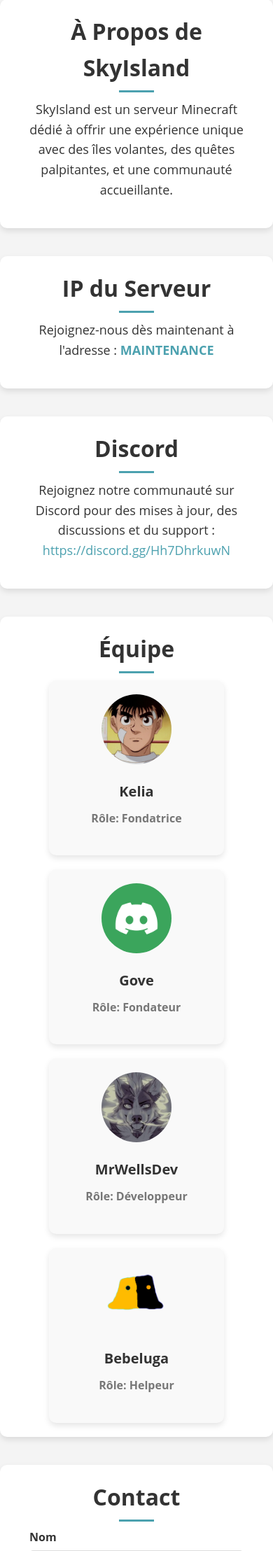
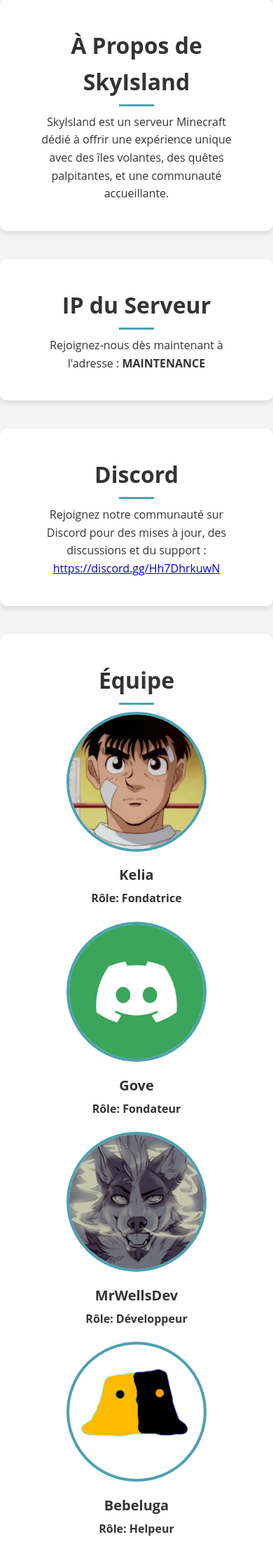
Before and after one commit to skyisland-minecraft/https-skyisland-minecraft.github.io-, a PHP site: page / in a window 390 px wide. Shown: the part 913-3129 px from the top of the page at 70% size. Run offline with PHP 8.4, Linux system fonts and the light colour scheme.

Commit message:
Update styles.css

```diff
--- a/styles.css
+++ b/styles.css
@@ -68,9 +68,9 @@
     text-align: center;
 }
 
-.home {
-    background: url('path/to/your/background.jpg') no-repeat center center/cover;
-    background-color: #333; /* Ajouter cette ligne pour une couleur de fond plus foncée */
+/* Home Section with Background Image */
+#home {
+    background: url('/mnt/data/image.png') no-repeat center center/cover;
     color: #fff;
     height: 100vh;
     display: flex;
@@ -80,14 +80,13 @@
     text-shadow: 2px 2px 4px rgba(0, 0, 0, 0.5);
 }
 
-
-.home h2 {
+#home h2 {
     font-size: 48px;
     margin-bottom: 20px;
     animation: fadeInDown 2s ease-in-out;
 }
 
-.home p {
+#home p {
     font-size: 24px;
     animation: fadeInUp 2s ease-in-out;
 }
@@ -134,75 +133,43 @@
     height: 3px;
     background: #4ca1af;
     position: absolute;
+    bottom: -10px;
     left: 50%;
     transform: translateX(-50%);
-    bottom: -10px;
-}
-
-p {
-    font-size: 18px;
-    line-height: 1.6;
-    margin-bottom: 20px;
-}
-
-strong {
-    color: #4ca1af;
-}
-
-a {
-    color: #4ca1af;
-    text-decoration: none;
-}
-
-a:hover {
-    text-decoration: underline;
-}
-
-/* Team Section Styling */
-.team {
-    text-align: left;
 }
 
 .team-members {
     display: flex;
     flex-wrap: wrap;
+    gap: 20px;
     justify-content: center;
-    gap: 20px;
 }
 
 .team-member {
-    background: #f9f9f9;
-    border-radius: 10px;
-    padding: 20px;
     text-align: center;
-    width: 250px;
-    box-shadow: 0 4px 8px rgba(0, 0, 0, 0.1);
-    transition: transform 0.3s ease, box-shadow 0.3s ease;
-}
-
-.team-member:hover {
-    transform: translateY(-10px);
-    box-shadow: 0 6px 12px rgba(0, 0, 0, 0.15);
+    max-width: 200px;
 }
 
 .team-member img {
+    width: 100%;
     border-radius: 50%;
-    width: 100px;
-    height: 100px;
-    margin-bottom: 15px;
+    border: 4px solid #4ca1af;
 }
 
 .team-member h3 {
+    margin-top: 10px;
     font-size: 20px;
-    margin-bottom: 10px;
 }
 
 .team-member p {
+    margin-top: 5px;
     font-size: 16px;
-    color: #777;
 }
 
-/* Contact Form Styling */
+.role-bold {
+    font-weight: bold;
+}
+
 form {
     display: flex;
     flex-direction: column;
@@ -212,165 +179,111 @@
 .form-group {
     display: flex;
     flex-direction: column;
-    align-items: flex-start;
+    text-align: left;
+}
+
+form input, form textarea {
+    padding: 10px;
+    font-size: 16px;
+    border: 2px solid #ccc;
+    border-radius: 5px;
     width: 100%;
 }
 
-.form-group label {
-    margin-bottom: 5px;
-    font-weight: bold;
-}
-
-.form-group input, .form-group textarea {
-    width: 100%;
+form button {
     padding: 10px;
-    border: 1px solid #ddd;
-    border-radius: 5px;
     font-size: 16px;
-}
-
-.form-group textarea {
-    resize: vertical;
-    height: 150px;
-}
-
-form button {
-    padding: 10px 20px;
     background: #4ca1af;
     color: #fff;
     border: none;
     border-radius: 5px;
     cursor: pointer;
-    transition: background 0.3s ease;
 }
 
 form button:hover {
-    background: #3b8c9e;
+    background: #2c3e50;
 }
 
-/* Footer Styling */
 footer {
-    background: #333;
+    background: #2c3e50;
     color: #fff;
+    padding: 20px 0;
     text-align: center;
-    padding: 20px 0;
-    margin-top: 40px;
+    position: relative;
 }
 
 footer p {
     margin: 0;
 }
 
-/* Bouton de retour en haut */
-#scrollToTop {
-    display: none;
-    position: fixed;
+footer #scrollToTop {
+    position: absolute;
+    right: 20px;
     bottom: 20px;
-    right: 20px;
     padding: 10px;
-    background: #333;
+    background: #4ca1af;
     color: #fff;
     border: none;
-    border-radius: 5px;
+    border-radius: 50%;
     cursor: pointer;
-    transition: background 0.3s ease;
 }
 
-#scrollToTop:hover {
-    background: #4ca1af;
+footer #scrollToTop:hover {
+    background: #fff;
+    color: #2c3e50;
 }
 
-/* Mobile Menu Toggle */
 .menu-toggle {
     display: none;
     flex-direction: column;
     cursor: pointer;
+    gap: 5px;
 }
 
 .menu-toggle span {
-    background: #fff;
-    margin: 4px;
     width: 25px;
     height: 3px;
+    background: #fff;
 }
 
-/* Responsive Design */
 @media (max-width: 768px) {
+    .nav-links {
+        display: none;
+        flex-direction: column;
+        gap: 0;
+        position: absolute;
+        top: 60px;
+        left: 0;
+        width: 100%;
+        background: #2c3e50;
+    }
+
+    .nav-links a {
+        padding: 15px;
+        border-top: 1px solid rgba(255, 255, 255, 0.2);
+    }
+
+    .nav-links a:hover {
+        background: rgba(255, 255, 255, 0.1);
+    }
+
     .menu-toggle {
         display: flex;
     }
 
-    .nav-links {
-        display: none;
-        flex-direction: column;
-        align-items: center;
-        gap: 10px;
-    }
-
-    .nav-links.active {
+    .menu-toggle.active + .nav-links {
         display: flex;
-    }
-
-    .team-members {
-        flex-direction: column;
-        align-items: center;
-    }
-
-    .home h2 {
-        font-size: 48px;
-        margin-bottom: 20px;
-        color: #000; /* Changer la couleur du texte pour noir */
-        animation: fadeInDown 2s ease-in-out;
-    }
-
-    .home p {
-        font-size: 24px;
-        color: #000; /* Changer la couleur du texte pour noir */
-        animation: fadeInUp 2s ease-in-out;
-    }
-
-
-    .about, .ip, .discord, .team, .contact {
-        padding: 20px 15px;
     }
 }
 
-.home {
-    position: relative;
-    background: url('path/to/your/background.jpg') no-repeat center center/cover;
-    color: #fff;
-    height: 100vh;
-    display: flex;
-    flex-direction: column;
-    justify-content: center;
-    align-items: center;
-    text-shadow: 2px 2px 4px rgba(0, 0, 0, 0.5);
+/* Scroll Reveal Animation */
+.reveal {
+    opacity: 0;
+    transform: translateY(20px);
+    transition: opacity 0.6s ease-out, transform 0.6s ease-out;
 }
 
-.home::before {
-    content: '';
-    position: absolute;
-    top: 0;
-    left: 0;
-    width: 100%;
-    height: 100%;
-    background: rgba(0, 0, 0, 0.5); /* Superposition sombre */
-    z-index: 1;
+.reveal.active {
+    opacity: 1;
+    transform: translateY(0);
 }
-
-.home h2, .home p {
-    position: relative;
-    z-index: 2;
-}
-
-/* Add this to your existing CSS file */
-
-.role-bold {
-    font-weight: bold;
-}
-
-/* Add this to your existing CSS file */
-
-.team-member p {
-    font-weight: bold;
-}
```
